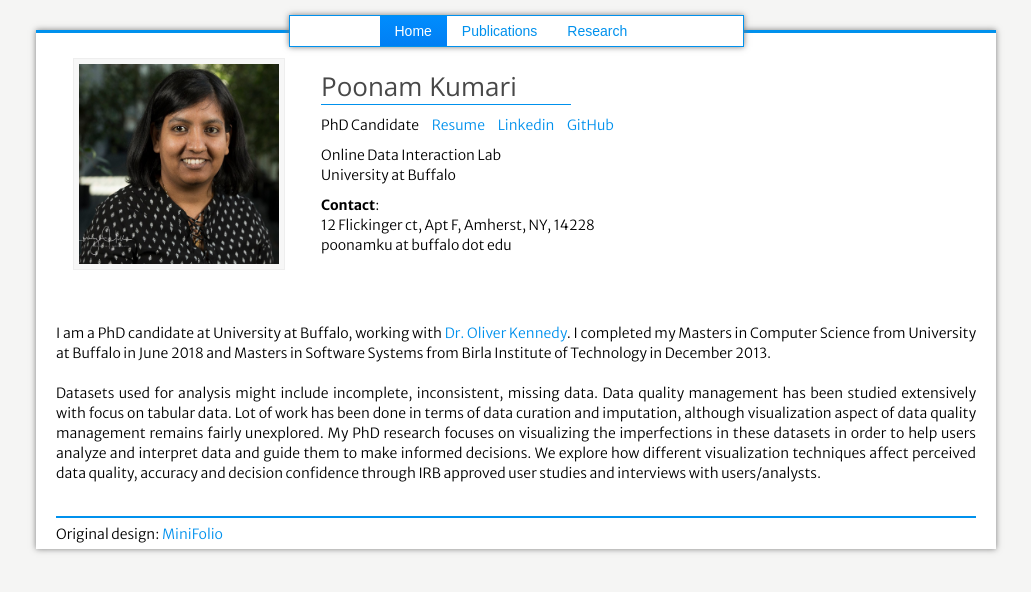
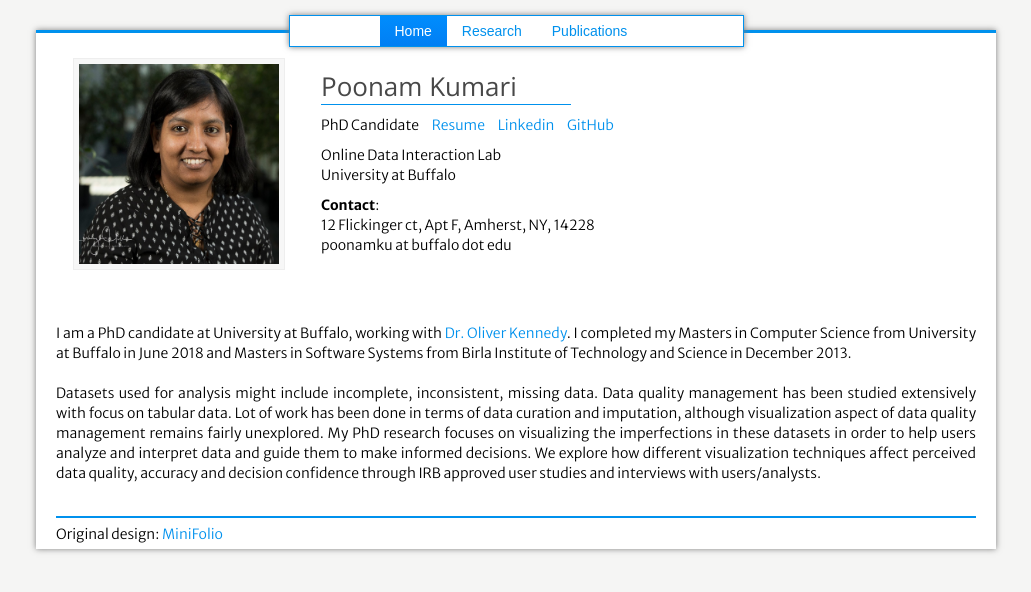
Before and after one commit to Poonam-Kumari/Poonam-Kumari.github.io, a plain HTML site: page index.html in a window 1280 px wide. Shown: the whole page, without its empty margins (124-1155 px from the left). Drawn offline with nearby package versions, Linux system fonts and the light colour scheme.

Commit message:
Minor updates

```diff
--- a/index.html
+++ b/index.html
@@ -22,8 +22,9 @@
 			<li><a href="" title="Blank" ></a></li>
 			<li><a href="" title="Blank" ></a></li>
             <li><a href="./index.html" class="thispage" title="Home" >Home</a></li>
+			<li><a href="./research.html">Research</a></li>
             <li><a href="./pubs.html">Publications</a></li>
-            <li><a href="./research.html">Research</a></li>
+
     </div>
 
 <div id="main_container">
@@ -71,7 +72,7 @@
 
 
          <p style="margin-top:10px;">I am a PhD candidate at University at Buffalo, working with <a href="https://odin.cse.buffalo.edu/people/oliver_kennedy.html">Dr. Oliver Kennedy</a>.
-          I completed my Masters in Computer Science from University at Buffalo in June 2018 and Masters in Software Systems from Birla Institute of Technology in December 2013.
+          I completed my Masters in Computer Science from University at Buffalo in June 2018 and Masters in Software Systems from Birla Institute of Technology and Science in December 2013.
 		  <br/>
 		  <br/>
 		  Datasets used for analysis might include incomplete, inconsistent, missing data. Data quality management has been studied extensively with focus on tabular data.
```
Also changed, not shown: pubs.html (+2 -1 lines).
